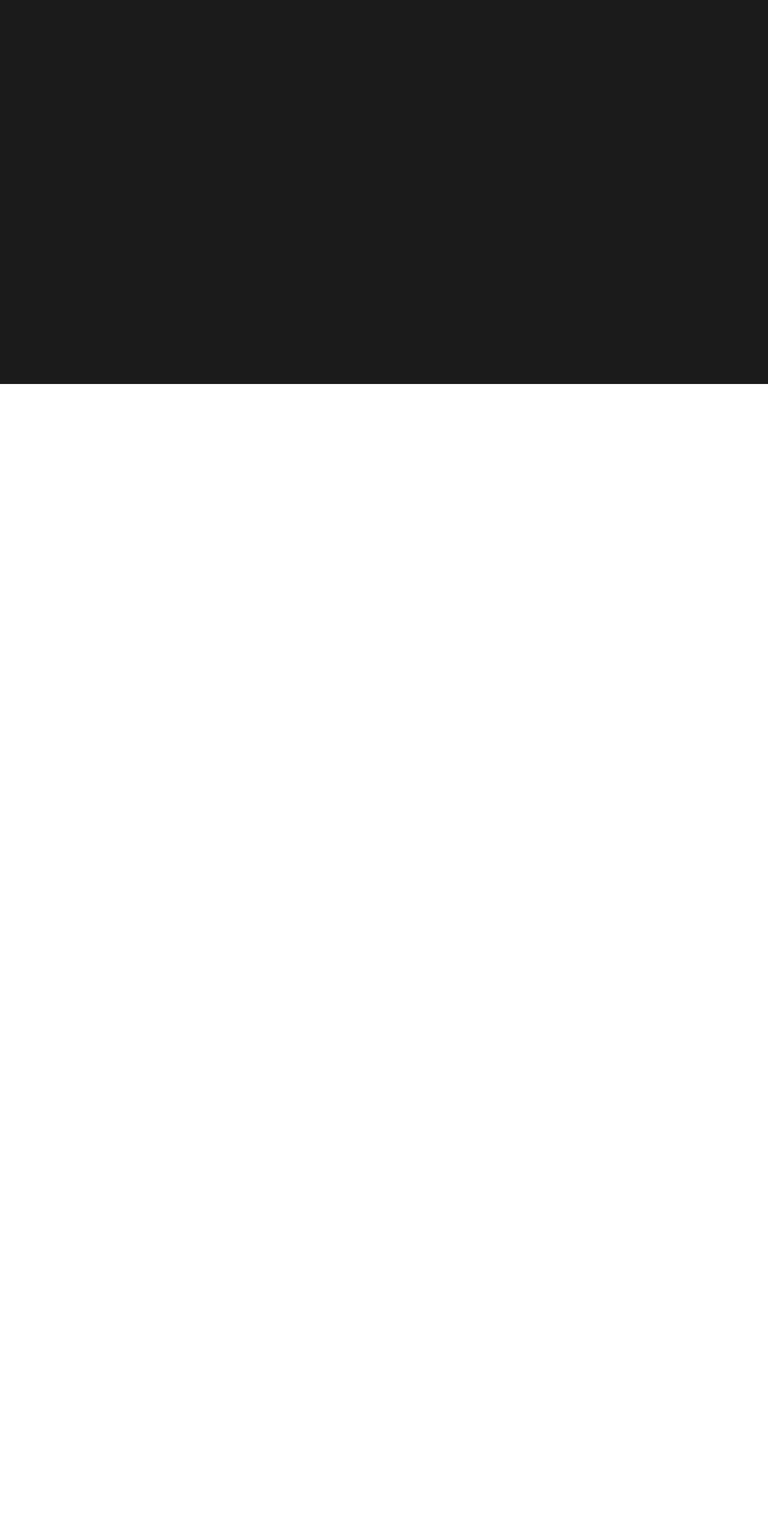
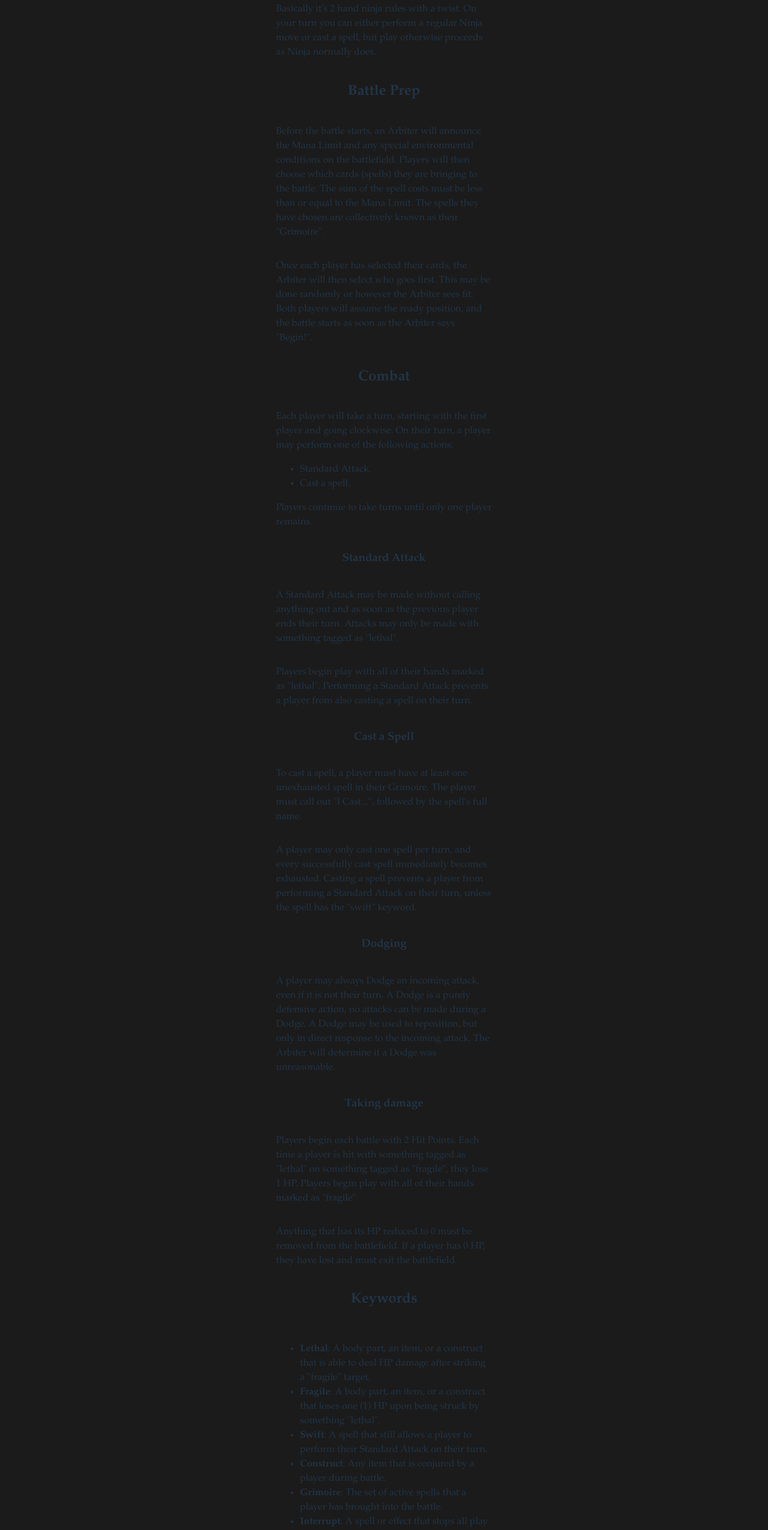
Before and after one commit to Sorjak/magic-ninja, a React (Vite) app in the folder frontend/: page /rules in a window 1280 px wide. Shown: the part 160-2710 px from the top of the page at 60% size. Before the commit the page ends 800 px from the top, so only its background shows below. Built offline with nearby package versions, Linux system fonts and the light colour scheme.

Commit message:
fleshing out rules

```diff
--- a/frontend/src/App.jsx
+++ b/frontend/src/App.jsx
@@ -4,6 +4,7 @@ import AppRoutes from './routes.jsx';
 import { ToastContainer } from 'react-toastify';
 
 import './App.css';
+import { UserProvider } from './contexts/UserContext.jsx';
 
 function App() {
     return (
@@ -15,7 +16,9 @@ function App() {
                 <NavLink end className='nav-link' to="/card">New Card</NavLink>
                {/* <NavLink to="/card/:id">Edit Card</NavLink> */}
             </nav>
-            <AppRoutes />
+            <UserProvider>
+                <AppRoutes />
+            </UserProvider>
             <ToastContainer
                 position="bottom-center"
                 autoClose={1500}
--- /dev/null
+++ b/frontend/src/contexts/UserContext.jsx
@@ -0,0 +1,23 @@
+import React from "react"
+
+import { useLocalStorage } from "../hooks/LocalStorage"
+
+export const UserContext = React.createContext()
+
+export const UserProvider = ({ children }) => {
+  const { getItem } = useLocalStorage();
+  const [currentUser, setCurrentUser] = React.useState(null)
+
+  const fetchCurrentUser = async () => {
+    getItem('isAdmin');
+    setCurrentUser(response)
+  }
+
+  return (
+    <UserContext.Provider value={{ currentUser, fetchCurrentUser }}>
+      {children}
+    </UserContext.Provider>
+  )
+}
+
+export const useCurrentUser = () => React.useContext(UserContext)
--- /dev/null
+++ b/frontend/src/hooks/LocalStorage.jsx
@@ -0,0 +1,23 @@
+import { useState } from "react";
+
+export const useLocalStorage = () => {
+  const [value, setValue] = useState(null);
+
+  const setItem = (key, value) => {
+    localStorage.setItem(key, value);
+    setValue(value);
+  };
+
+  const getItem = (key) => {
+    const value = localStorage.getItem(key);
+    setValue(value);
+    return value;
+  };
+
+  const removeItem = (key) => {
+    localStorage.removeItem(key);
+    setValue(null);
+  };
+
+  return { value, setItem, getItem, removeItem };
+};
--- a/frontend/src/index.css
+++ b/frontend/src/index.css
@@ -29,7 +29,6 @@ body {
   justify-content: center;
   min-width: 320px;
   min-height: 100vh;
-  height: 100vh;
   margin: 0;
 }
 
--- a/frontend/src/pages/Page.css
+++ b/frontend/src/pages/Page.css
@@ -9,4 +9,5 @@
 
 #rules-page, #about-page {
     padding: 0px 20px;
+    max-width: 360px;
 }
--- a/frontend/src/pages/Rules.jsx
+++ b/frontend/src/pages/Rules.jsx
@@ -3,7 +3,70 @@ import './Page.css';
 function Rules() {
   return (
     <div id="rules-page" className="page">
-        <p>TBW, but basically it's 2 hand ninja rules with a twist. On your turn you can either perform a regular Ninja move or cast a spell.</p>
+        <h2>Rules</h2>
+        <p>Basically it's 2 hand ninja rules with a twist.
+          On your turn you can either perform a regular Ninja move or cast a spell, but play otherwise proceeds as Ninja normally does.
+        </p>
+        <h2>Battle Prep</h2>
+        <p>Before the battle starts, an Arbiter will announce the Mana Limit and any special environmental conditions on the battlefield.
+          Players will then choose which cards (spells) they are bringing to the battle.
+          The sum of the spell costs must be less than or equal to the Mana Limit. The spells they have chosen are collectively known as their "Grimoire".
+        </p>
+        <p>Once each player has selected their cards, the Arbiter will then select who goes first.
+          This may be done randomly or however the Arbiter sees fit.
+          Both players will assume the ready position, and the battle starts as soon as the Arbiter says "Begin!".
+        </p>
+        <h2>Combat</h2>
+        <p>Each player will take a turn, starting with the first player and going clockwise.
+          On their turn, a player may perform one of the following actions:
+          <ul>
+            <li>Standard Attack.</li>
+            <li>Cast a spell.</li>
+          </ul>
+          Players continue to take turns until only one player remains.
+        </p>
+        <h3>Standard Attack</h3>
+        <p>A Standard Attack may be made without calling anything out and as soon as the previous player ends their turn.
+          Attacks may only be made with something tagged as "lethal".
+        </p>
+        <p>Players begin play with all of their hands marked as "lethal".
+          Performing a Standard Attack prevents a player from also casting a spell on their turn.
+        </p>
+        <h3>Cast a Spell</h3>
+        <p>To cast a spell, a player must have at least one unexhausted spell in their Grimoire.
+          The player must call out "I Cast...", followed by the spell's full name.
+        </p>
+        <p>
+          A player may only cast one spell per turn, and every successfully cast spell immediately becomes exhausted.
+          Casting a spell prevents a player from performing a Standard Attack on their turn, unless the spell has the "swift" keyword.
+        </p>
+        <h3>Dodging</h3>
+        <p>A player may always Dodge an incoming attack, even if it is not their turn.
+          A Dodge is a purely defensive action, no attacks can be made during a Dodge.
+          A Dodge may be used to reposition, but only in direct response to the incoming attack.
+          The Arbiter will determine if a Dodge was unreasonable.
+        </p>
+        <h3>Taking damage</h3>
+        <p>Players begin each battle with 2 Hit Points.
+          Each time a player is hit with something tagged as "lethal" on something tagged as "fragile", they lose 1 HP.
+          Players begin play with all of their hands marked as "fragile".
+        </p>
+        <p>
+          Anything that has its HP reduced to 0 must be removed from the battlefield.
+          If a player has 0 HP, they have lost and must exit the battlefield.
+        </p>
+        <h2>Keywords</h2>
+        <p>
+          <ul>
+            <li><strong>Lethal</strong>: A body part, an item, or a construct that is able to deal HP damage after striking a "fragile" target.</li>
+            <li><strong>Fragile</strong>: A body part, an item, or a construct that loses one (1) HP upon being struck by something "lethal".</li>
+            <li><strong>Swift</strong>: A spell that still allows a player to perform their Standard Attack on their turn.</li>
+            <li><strong>Construct</strong>: Any item that is conjured by a player during battle.</li>
+            <li><strong>Grimoire</strong>: The set of active spells that a player has brought into the battle.</li>
+            <li><strong>Interrupt</strong>: A spell or effect that stops all play to perform its action.</li>
+            <li><strong>Trap</strong>: A spell that is not revealed when cast, and may interrupt play when its conditions are met.</li>
+          </ul>
+        </p>
     </div>
   )
 }
```
